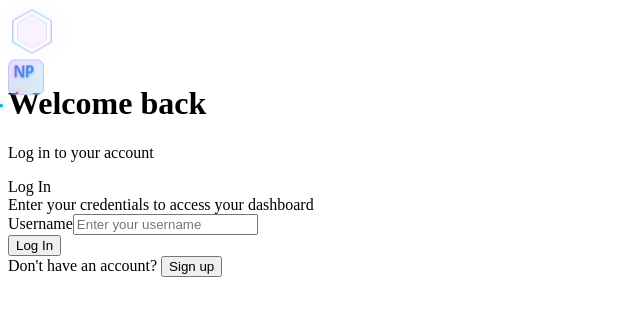
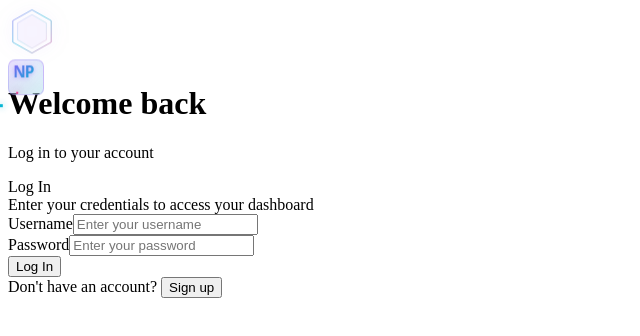
Before and after one commit to kashflowNG/Asdme-, a React (Vite) app in the folder client/: page /login in a window 1280 px wide. Shown: the top 336 px of the page, without its empty margins (0-640 px from the left). Built offline with nearby package versions, Linux system fonts and the light colour scheme; a web font is replaced by a local one.

Commit message:
Restored to '884e4ba463b2592a4d084d89cc74ec27f4a59409'
Replit-Restored-To: 884e4ba463b2592a4d084d89cc74ec27f4a59409

```diff
--- a/client/src/pages/login.tsx
+++ b/client/src/pages/login.tsx
@@ -14,6 +14,7 @@ import { apiRequest } from "@/lib/queryClient";
 
 const loginSchema = z.object({
   username: z.string().min(1, "Username is required"),
+  password: z.string().min(1, "Password is required"),
 });
 
 type LoginFormData = z.infer<typeof loginSchema>;
@@ -27,6 +28,7 @@ export default function Login() {
     resolver: zodResolver(loginSchema),
     defaultValues: {
       username: "",
+      password: "",
     },
   });
 
@@ -48,7 +50,7 @@ export default function Login() {
     } catch (error: any) {
       toast({
         title: "Login failed",
-        description: error.message || "User not found",
+        description: error.message || "Invalid username or password",
         variant: "destructive",
       });
     } finally {
@@ -97,6 +99,23 @@ export default function Login() {
                   )}
                 </div>
 
+                <div className="space-y-2">
+                  <Label htmlFor="password">Password</Label>
+                  <Input
+                    id="password"
+                    type="password"
+                    data-testid="input-password"
+                    placeholder="Enter your password"
+                    {...form.register("password")}
+                    disabled={isLoading}
+                  />
+                  {form.formState.errors.password && (
+                    <p className="text-sm text-destructive" data-testid="text-error-password">
+                      {form.formState.errors.password.message}
+                    </p>
+                  )}
+                </div>
+
                 <Button
                   type="submit"
                   className="w-full"
--- a/shared/schema.ts
+++ b/shared/schema.ts
@@ -178,6 +178,7 @@ export const signupSchema = z.object({
 
 export const loginSchema = z.object({
   username: z.string().trim().min(1, "Username is required"),
+  password: z.string().min(1, "Password is required"),
 });
 
 export type InsertUser = z.infer<typeof insertUserSchema>;
```
Also changed, not shown: 1 other file (tests, documents, lock files or other folders).
